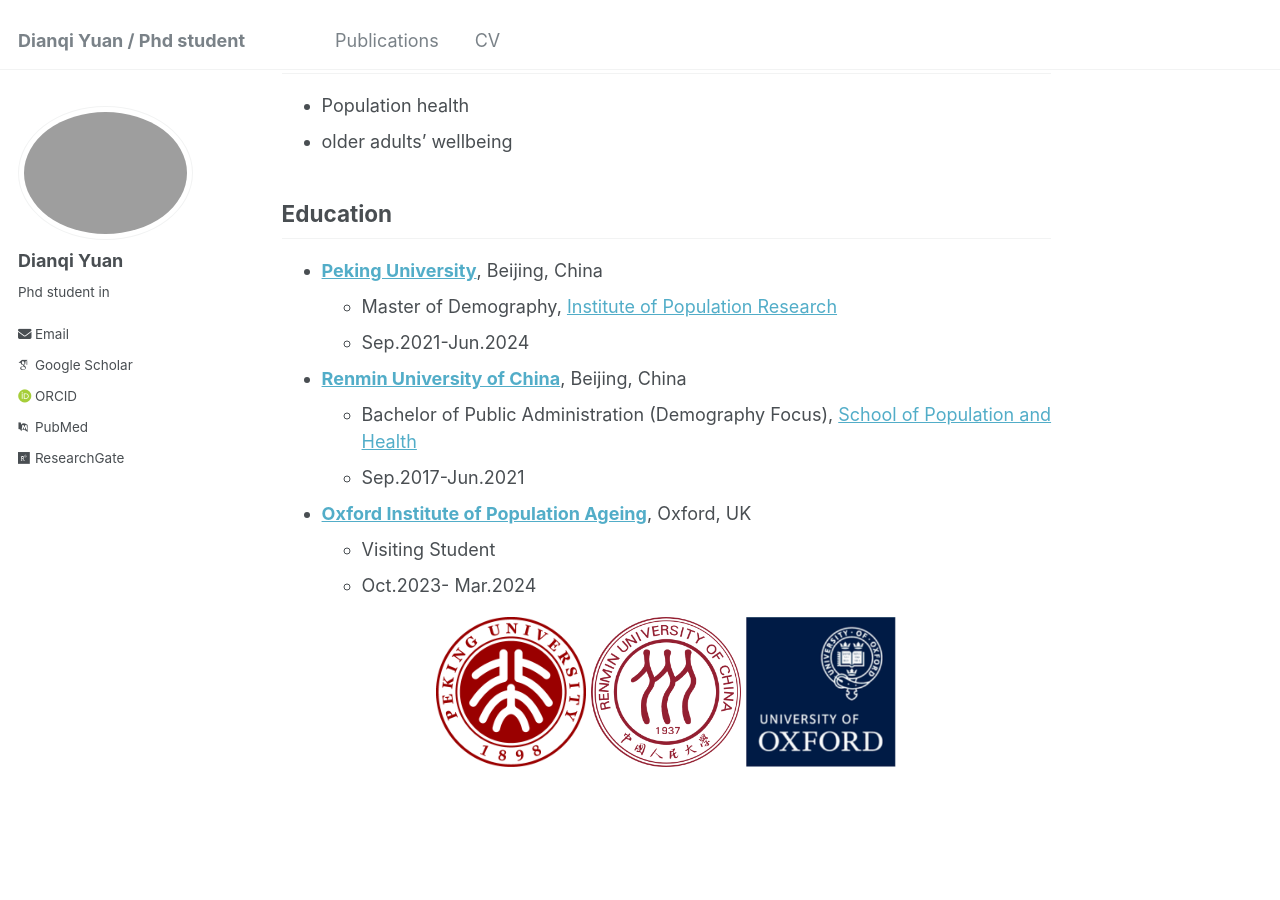
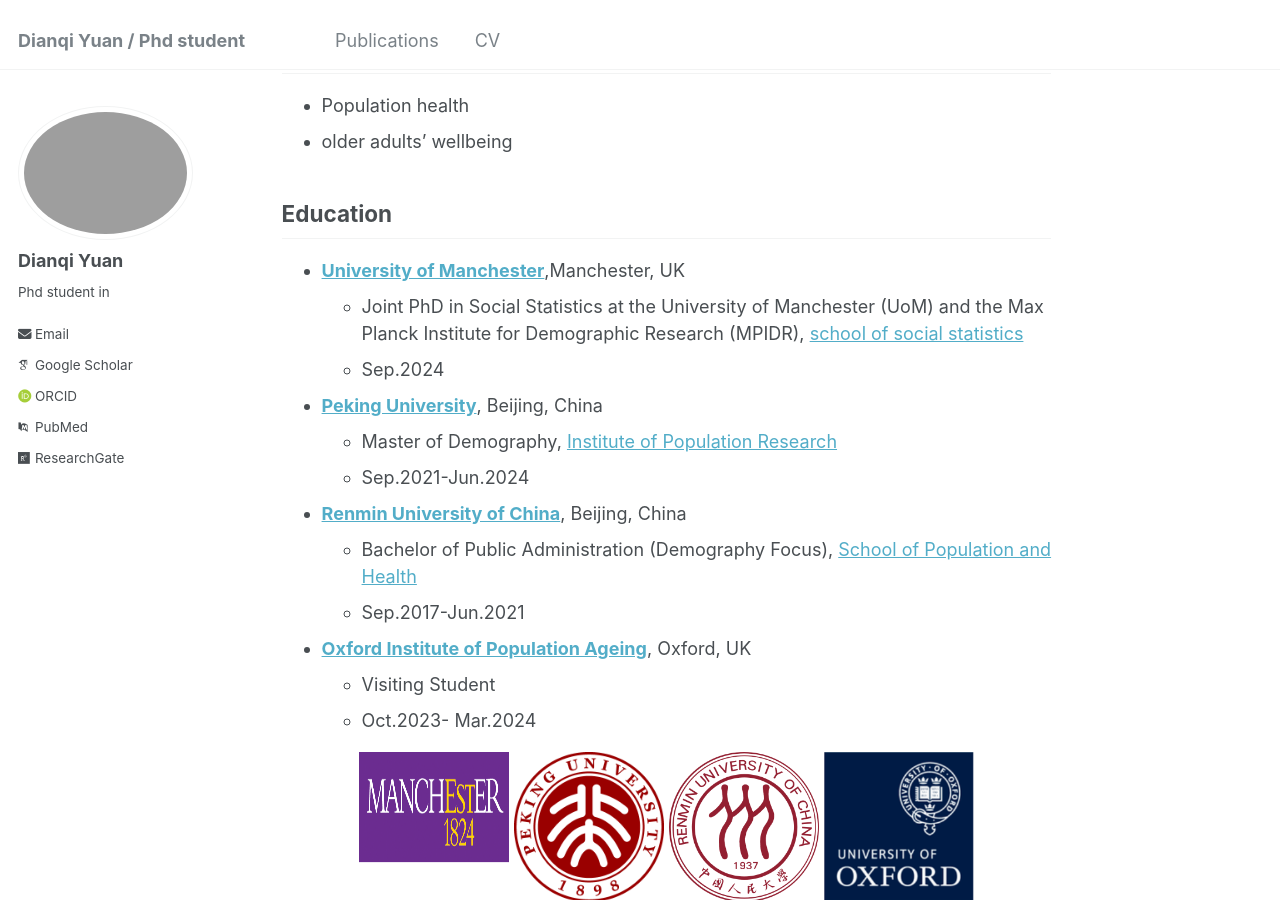
Before and after one commit to dianqi-yuan/dianqi-yuan.github.io, a Jekyll site: the page built from _pages/about.md, in a window 1280 px wide and 900 px high, scrolled down 316 px. Built offline with Jekyll 4.4.1, drawn with Linux system fonts in a browser that asks for light colours; some web fonts are replaced.

Commit message:
Update about.md

```diff
--- a/_pages/about.md
+++ b/_pages/about.md
@@ -18,6 +18,9 @@ Primary Interests
 
 Education
 ------
+- **[University of Manchester](https://www.manchester.ac.uk/)**,Manchester, UK
+  - Joint PhD in Social Statistics at the University of Manchester (UoM) and the Max Planck Institute for Demographic Research (MPIDR), [school of social statistics](https://www.socialsciences.manchester.ac.uk)
+  - Sep.2024
 
 - **[Peking University](https://english.pku.edu.cn/)**, Beijing, China
   - Master of Demography, [Institute of Population Research](https://ipr.pku.edu.cn/)
@@ -33,6 +36,7 @@ Education
 
 <div class="text-center">
     <div class="row">
+       <img class="img-circle" src="https://dianqi-yuan.github.io/images/uom.png" style="width:150px; height:150px;">
         <img class="img-circle" src="https://dianqi-yuan.github.io/images/PKU.png" style="width:150px; height:150px;">
         <img class="img-circle" src="https://dianqi-yuan.github.io/images/RM.png" style="width:150px; height:150px;">
         <img class="img-circle" src="https://dianqi-yuan.github.io/images/OXFORD.png" style="width:150px; height:150px;">
```
